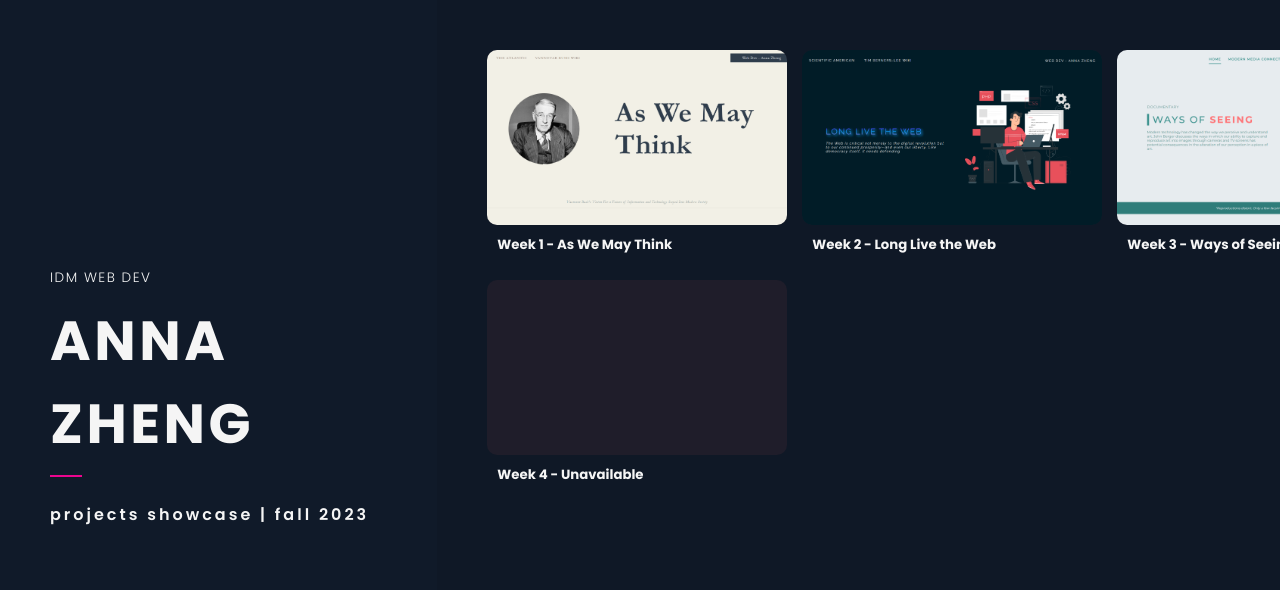
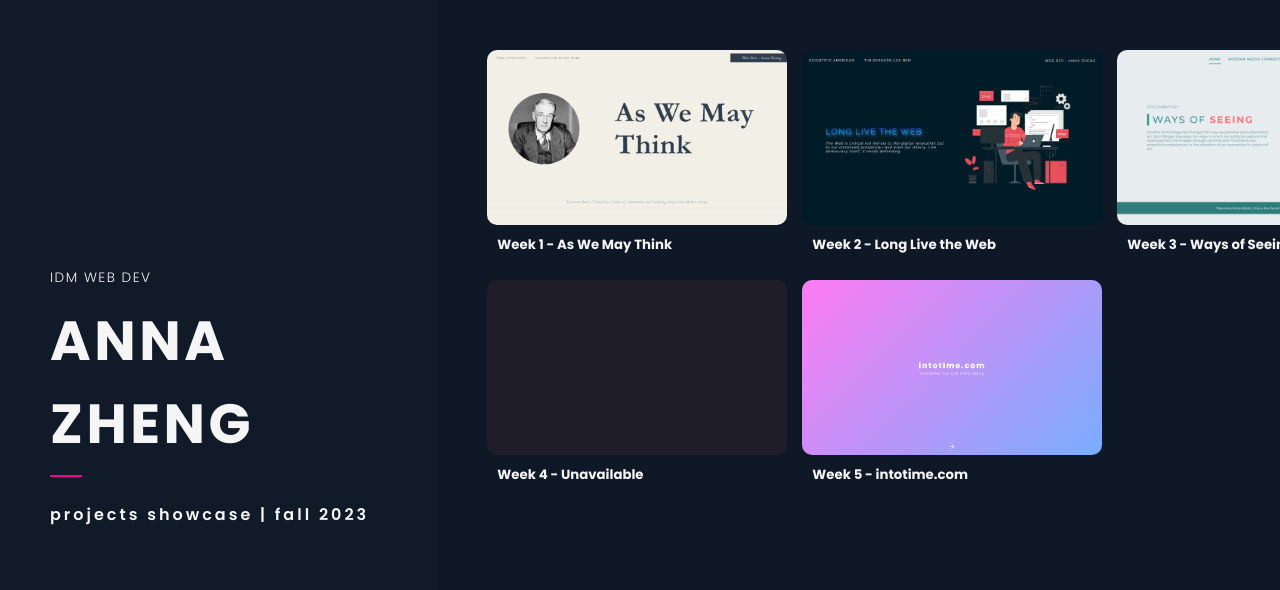
Before and after one commit to azheng9096/IDM-Web-Dev, a plain HTML site: page index.html in a window 1280 px wide. Drawn offline with Linux system fonts and the light colour scheme.

Commit message:
update main page

```diff
--- a/index.html
+++ b/index.html
@@ -63,6 +63,16 @@
               </div>
             </div>
           </a>
+          <a href="week05/">
+            <div class="project-card">
+              <div class="project-image-container">
+                <img src="images/week05.png" />
+              </div>
+              <div class="project-card-text-container">
+                <h5>Week 5 - intotime.com</h5>
+              </div>
+            </div>
+          </a>
         </div>
       </div>
     </main>
```
Also changed, not shown: images/week05.png (added).
